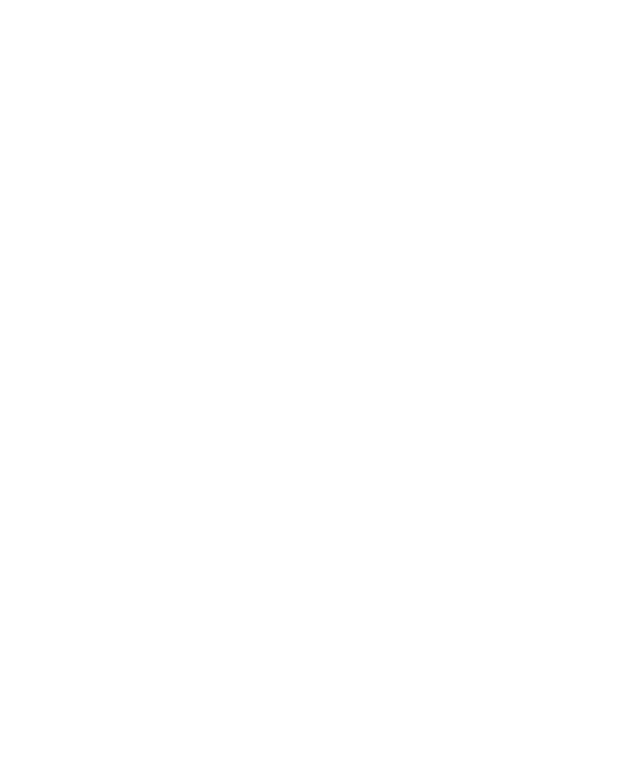
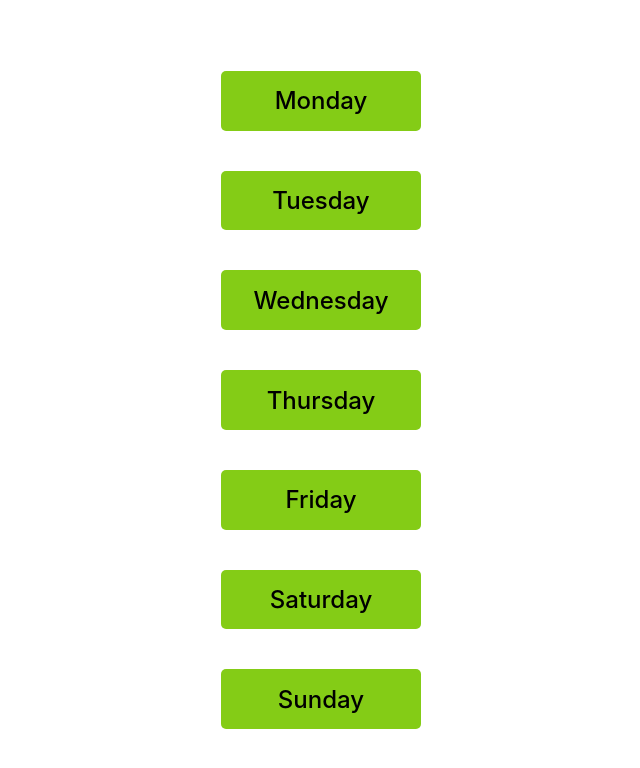
Before and after one commit to Laulajainen/Foodprep, a React (Vite) app in the folder Foodprep.Web/: page / in a window 1280 px wide. Shown: the top 768 px of the page, without its empty margins (329-969 px from the left). Built offline with nearby package versions, Linux system fonts and the light colour scheme.

Commit message:
added layout for weekly planner

```diff
--- a/Foodprep.Web/src/App.jsx
+++ b/Foodprep.Web/src/App.jsx
@@ -1,11 +1,13 @@
-import './App.css'
+import "./App.css";
+import "./components/weeklyDay";
+import WeeklyDay from "./components/weeklyDay";
 
 function App() {
-
   return (
     <>
+      <WeeklyDay />
     </>
-  )
+  );
 }
 
-export default App
+export default App;
--- /dev/null
+++ b/Foodprep.Web/src/components/weeklyDay.jsx
@@ -0,0 +1,49 @@
+export default function WeeklyDay() {
+  return (
+    <div>
+      <Day />
+    </div>
+  );
+}
+const days = [
+  "Monday",
+  "Tuesday",
+  "Wednesday",
+  "Thursday",
+  "Friday",
+  "Saturday",
+  "Sunday",
+];
+
+const styles = {
+  days: {
+    display: "flex",
+    justifyContent: "center",
+    alignItems: "center",
+    flexDirection: "column",
+    paddingRight: "20px",
+  },
+  dayButton: {
+    margin: "20px",
+    width: "200px",
+    borderRadius: "5px",
+    backgroundColor: "#84cc16",
+    fontSize: "24px",
+  },
+};
+
+function DayButton({ day }) {
+  return <button style={styles.dayButton}>{day}</button>;
+}
+
+function Day() {
+  return (
+    <div>
+      <ul style={styles.days}>
+        {days.map((day) => (
+          <DayButton key={day} day={day} />
+        ))}
+      </ul>
+    </div>
+  );
+}
```
Also changed, not shown: Foodprep.Web/src/components/dayModal.jsx (added), Foodprep.Web/src/index.css (line endings or trailing spaces), 9 other files (tests, documents, lock files or other folders).
